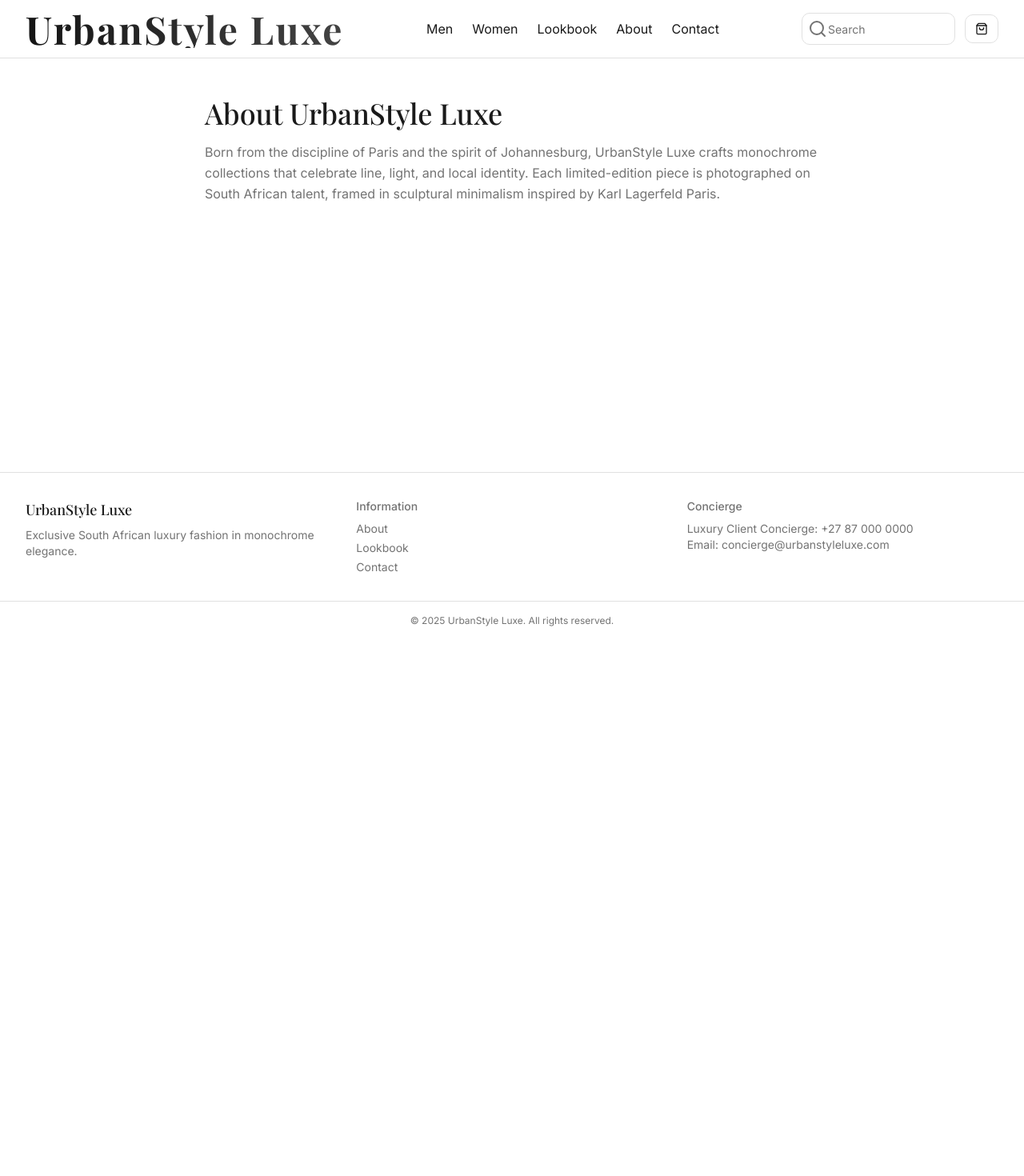
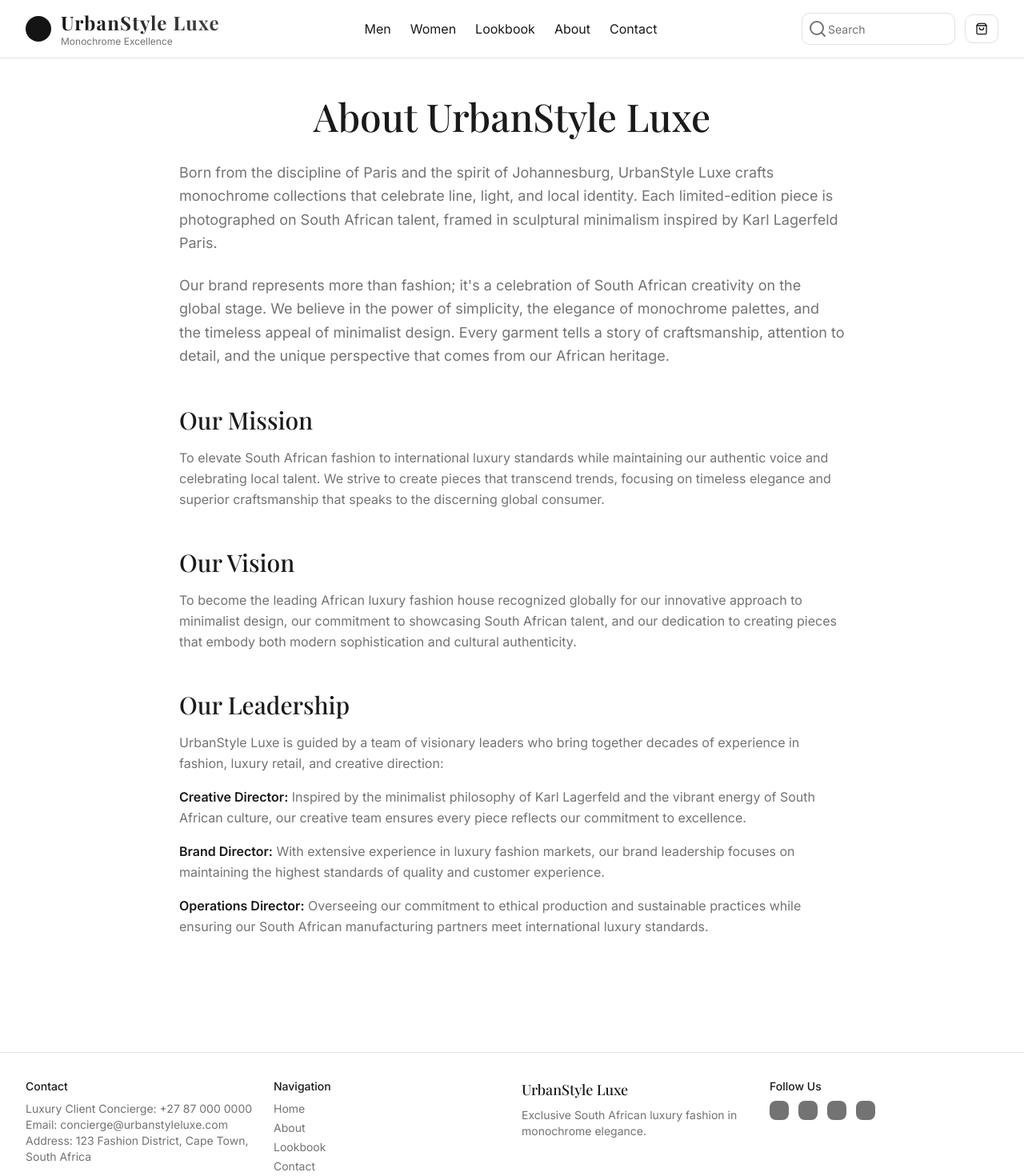
Before and after one commit to tkhumalo2022/urbanstyle-luxe-vip, a React (Vite) app: page /about in a window 1280 px wide. Shown: the top 1470 px of the page at 80% size. Before the commit the page ends 800 px from the top, so only its background shows below. Built offline with nearby package versions, Linux system fonts and the light colour scheme.

Commit message:
Refactor to static HTML/CSS
Update project structure to use static HTML and CSS files, including separate Home and About pages with specified semantic elements and styling.

```diff
--- a/src/components/layout/Footer.tsx
+++ b/src/components/layout/Footer.tsx
@@ -1,26 +1,50 @@
 export const Footer = () => {
   return (
     <footer className="border-t mt-12">
-      <div className="container mx-auto py-8 grid gap-6 md:grid-cols-3 text-sm text-muted-foreground">
+      <div className="container mx-auto py-8 grid gap-6 md:grid-cols-4 text-sm text-muted-foreground">
+        {/* Contact Details */}
+        <div>
+          <div className="font-medium mb-2 text-foreground">Contact</div>
+          <p>Luxury Client Concierge: +27 87 000 0000</p>
+          <p>Email: concierge@urbanstyleluxe.com</p>
+          <p>Address: 123 Fashion District, Cape Town, South Africa</p>
+        </div>
+
+        {/* Navigation */}
+        <div>
+          <div className="font-medium mb-2 text-foreground">Navigation</div>
+          <nav aria-label="Footer navigation">
+            <ul className="space-y-1">
+              <li><a href="/" className="story-link">Home</a></li>
+              <li><a href="/about" className="story-link">About</a></li>
+              <li><a href="/lookbook" className="story-link">Lookbook</a></li>
+              <li><a href="/contact" className="story-link">Contact</a></li>
+            </ul>
+          </nav>
+        </div>
+
+        {/* Company Info */}
         <div>
           <div className="font-display text-lg mb-2 text-foreground">UrbanStyle Luxe</div>
           <p>Exclusive South African luxury fashion in monochrome elegance.</p>
         </div>
+
+        {/* Social Icons */}
         <div>
-          <div className="font-medium mb-2">Information</div>
-          <ul className="space-y-1">
-            <li><a href="/about" className="story-link">About</a></li>
-            <li><a href="/lookbook" className="story-link">Lookbook</a></li>
-            <li><a href="/contact" className="story-link">Contact</a></li>
-          </ul>
-        </div>
-        <div>
-          <div className="font-medium mb-2">Concierge</div>
-          <p>Luxury Client Concierge: +27 87 000 0000</p>
-          <p>Email: concierge@urbanstyleluxe.com</p>
+          <div className="font-medium mb-2 text-foreground">Follow Us</div>
+          <div className="flex gap-3">
+            <div className="w-6 h-6 bg-muted-foreground rounded-sm" title="Instagram"></div>
+            <div className="w-6 h-6 bg-muted-foreground rounded-sm" title="Facebook"></div>
+            <div className="w-6 h-6 bg-muted-foreground rounded-sm" title="Twitter"></div>
+            <div className="w-6 h-6 bg-muted-foreground rounded-sm" title="LinkedIn"></div>
+          </div>
         </div>
       </div>
-      <div className="border-t py-4 text-center text-xs text-muted-foreground">© {new Date().getFullYear()} UrbanStyle Luxe. All rights reserved.</div>
+
+      {/* Copyright */}
+      <div className="border-t py-4 text-center text-xs text-muted-foreground">
+        <p>© {new Date().getFullYear()} UrbanStyle Luxe. All rights reserved.</p>
+      </div>
     </footer>
   );
 };
--- a/src/components/layout/Header.tsx
+++ b/src/components/layout/Header.tsx
@@ -18,16 +18,27 @@ export const Header = () => {
   return (
     <header className="sticky top-0 z-40 bg-background/70 backdrop-blur supports-[backdrop-filter]:bg-background/60 border-b">
       <div className="container mx-auto flex items-center justify-between py-3">
-        <Link to="/" className="font-display text-4xl md:text-5xl font-bold tracking-wider hover-scale text-gradient bg-gradient-to-r from-primary to-primary/80 bg-clip-text text-transparent" aria-label="UrbanStyle Luxe Home">
-          UrbanStyle Luxe
-        </Link>
+        {/* Logo placeholder - using text as logo */}
+        <div className="flex items-center gap-4">
+          <Link to="/" className="flex items-center gap-3" aria-label="UrbanStyle Luxe Home">
+            <div className="w-8 h-8 bg-primary rounded-full"></div>
+            <div>
+              <h3 className="font-display text-xl md:text-2xl font-bold tracking-wider text-gradient bg-gradient-to-r from-primary to-primary/80 bg-clip-text text-transparent">
+                UrbanStyle Luxe
+              </h3>
+              <p className="text-xs text-muted-foreground hidden md:block">Monochrome Excellence</p>
+            </div>
+          </Link>
+        </div>
 
-        <nav className="hidden md:flex items-center gap-6" aria-label="Primary">
-          <NavLink to="/collections/men" className="story-link">Men</NavLink>
-          <NavLink to="/collections/women" className="story-link">Women</NavLink>
-          <NavLink to="/lookbook" className="story-link">Lookbook</NavLink>
-          <NavLink to="/about" className="story-link">About</NavLink>
-          <NavLink to="/contact" className="story-link">Contact</NavLink>
+        <nav className="hidden md:flex items-center gap-6" aria-label="Primary navigation">
+          <ul className="flex items-center gap-6">
+            <li><NavLink to="/collections/men" className="story-link">Men</NavLink></li>
+            <li><NavLink to="/collections/women" className="story-link">Women</NavLink></li>
+            <li><NavLink to="/lookbook" className="story-link">Lookbook</NavLink></li>
+            <li><NavLink to="/about" className="story-link">About</NavLink></li>
+            <li><NavLink to="/contact" className="story-link">Contact</NavLink></li>
+          </ul>
         </nav>
 
         <div className="flex items-center gap-3">
--- a/src/pages/About.tsx
+++ b/src/pages/About.tsx
@@ -2,12 +2,55 @@ import { SEO } from "@/components/SEO";
 
 export default function About() {
   return (
-    <section className="py-12 max-w-3xl mx-auto">
+    <main className="py-12 max-w-4xl mx-auto container">
       <SEO title="About UrbanStyle Luxe" description="Parisian minimalism meets South African artistry." canonical="https://urbanstyle-luxe.app/about" />
-      <h1 className="font-display text-4xl mb-4">About UrbanStyle Luxe</h1>
-      <p className="text-muted-foreground leading-relaxed">
-        Born from the discipline of Paris and the spirit of Johannesburg, UrbanStyle Luxe crafts monochrome collections that celebrate line, light, and local identity. Each limited-edition piece is photographed on South African talent, framed in sculptural minimalism inspired by Karl Lagerfeld Paris.
-      </p>
-    </section>
+
+      <h1 className="font-display text-4xl md:text-5xl mb-8 text-center">About UrbanStyle Luxe</h1>
+
+      {/* Full Description */}
+      <section className="mb-12">
+        <p className="text-muted-foreground leading-relaxed text-lg mb-6">
+          Born from the discipline of Paris and the spirit of Johannesburg, UrbanStyle Luxe crafts monochrome collections that celebrate line, light, and local identity. Each limited-edition piece is photographed on South African talent, framed in sculptural minimalism inspired by Karl Lagerfeld Paris.
+        </p>
+        <p className="text-muted-foreground leading-relaxed text-lg">
+          Our brand represents more than fashion; it's a celebration of South African creativity on the global stage. We believe in the power of simplicity, the elegance of monochrome palettes, and the timeless appeal of minimalist design. Every garment tells a story of craftsmanship, attention to detail, and the unique perspective that comes from our African heritage.
+        </p>
+      </section>
+
+      {/* Mission */}
+      <section className="mb-12">
+        <h2 className="font-display text-2xl md:text-3xl mb-4">Our Mission</h2>
+        <p className="text-muted-foreground leading-relaxed">
+          To elevate South African fashion to international luxury standards while maintaining our authentic voice and celebrating local talent. We strive to create pieces that transcend trends, focusing on timeless elegance and superior craftsmanship that speaks to the discerning global consumer.
+        </p>
+      </section>
+
+      {/* Vision */}
+      <section className="mb-12">
+        <h2 className="font-display text-2xl md:text-3xl mb-4">Our Vision</h2>
+        <p className="text-muted-foreground leading-relaxed">
+          To become the leading African luxury fashion house recognized globally for our innovative approach to minimalist design, our commitment to showcasing South African talent, and our dedication to creating pieces that embody both modern sophistication and cultural authenticity.
+        </p>
+      </section>
+
+      {/* Directors */}
+      <section className="mb-12">
+        <h2 className="font-display text-2xl md:text-3xl mb-4">Our Leadership</h2>
+        <p className="text-muted-foreground leading-relaxed mb-4">
+          UrbanStyle Luxe is guided by a team of visionary leaders who bring together decades of experience in fashion, luxury retail, and creative direction:
+        </p>
+        <div className="space-y-4">
+          <p className="text-muted-foreground leading-relaxed">
+            <strong className="text-foreground">Creative Director:</strong> Inspired by the minimalist philosophy of Karl Lagerfeld and the vibrant energy of South African culture, our creative team ensures every piece reflects our commitment to excellence.
+          </p>
+          <p className="text-muted-foreground leading-relaxed">
+            <strong className="text-foreground">Brand Director:</strong> With extensive experience in luxury fashion markets, our brand leadership focuses on maintaining the highest standards of quality and customer experience.
+          </p>
+          <p className="text-muted-foreground leading-relaxed">
+            <strong className="text-foreground">Operations Director:</strong> Overseeing our commitment to ethical production and sustainable practices while ensuring our South African manufacturing partners meet international luxury standards.
+          </p>
+        </div>
+      </section>
+    </main>
   );
 }
--- a/src/pages/Index.tsx
+++ b/src/pages/Index.tsx
@@ -8,6 +8,9 @@ const Index = () => {
   return (
     <div>
       <SEO title="UrbanStyle Luxe – Luxury Fashion" description="Exclusive South African luxury fashion in monochrome elegance." canonical="https://urbanstyle-luxe.app/" />
+
+      <main>
+        {/* Hero Section with Heading and Description */}
         <section className="relative min-h-[70vh] md:min-h-[80vh] grid place-items-center rounded-b-xl overflow-hidden">
           <img src={heroImage} alt="UrbanStyle Luxe monochrome hero featuring South African models" className="absolute inset-0 w-full h-full object-cover" />
           <div className="absolute inset-0 bg-gradient-to-t from-background/80 to-background/20" />
@@ -21,16 +24,36 @@ const Index = () => {
           </div>
         </section>
 
-      <section className="py-12">
+        {/* Organization Description */}
+        <section className="py-12 container mx-auto">
+          <h2 className="font-display text-3xl md:text-4xl mb-6 text-center">Our Story</h2>
+          <p className="text-muted-foreground text-lg leading-relaxed max-w-4xl mx-auto text-center mb-8">
+            UrbanStyle Luxe represents the pinnacle of South African luxury fashion, where Parisian minimalism meets local artistry.
+            Each piece in our collection is meticulously crafted to embody sophistication, elegance, and timeless style.
+            Our monochrome aesthetic celebrates the beauty of simplicity while showcasing the extraordinary talent of South African models and designers.
+          </p>
+        </section>
+
+        {/* Full-width Photo Section */}
+        <section className="mb-12">
+          <img
+            src={heroImage}
+            alt="UrbanStyle Luxe collection showcase featuring South African models in monochrome luxury fashion"
+            className="w-full h-[60vh] object-cover"
+          />
+        </section>
+
+        <section className="py-12 container mx-auto">
           <h2 className="font-display text-2xl mb-4">Exclusive Drops</h2>
           <p className="text-muted-foreground">Limited runs. High-contrast statements. Precision in every seam.</p>
         </section>
 
-      <section className="py-12">
+        <section className="py-12 container mx-auto">
           <h2 className="font-display text-2xl mb-2">Concierge Support</h2>
           <p className="text-muted-foreground mb-6">Questions about fit, styling, or availability? Speak to our team.</p>
           <SupportForm />
         </section>
+      </main>
 
       <ChatbotWidget />
     </div>
```
Lines whose indentation alone changed are shown as unchanged.
